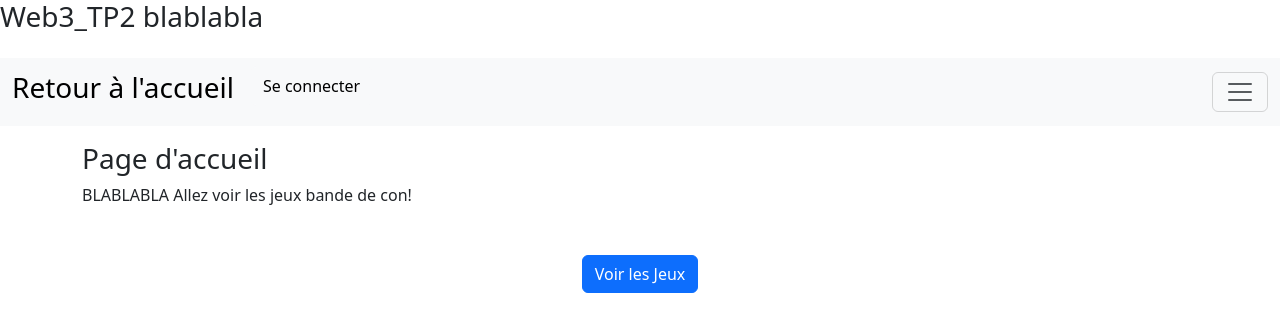
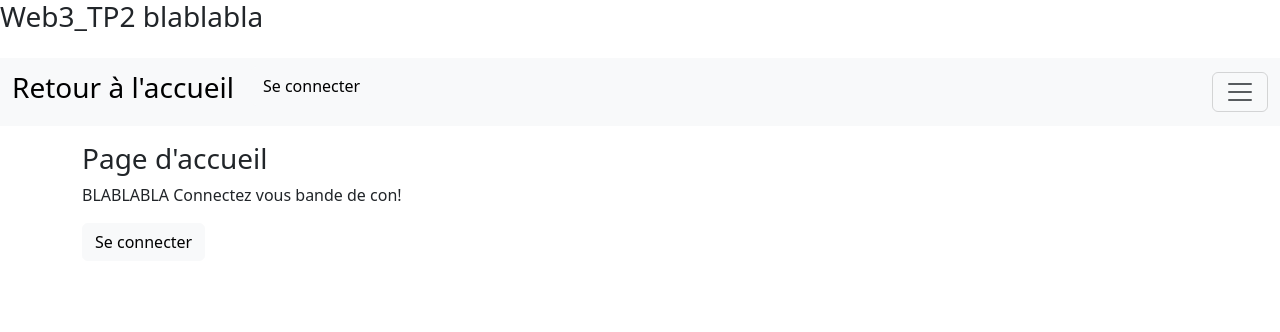
Before and after one commit to 5gtP3pp3r/WEB3_TP2, a React (Vite) app: page / in a window 1280 px wide. Shown: the top 332 px of the page. Built offline with nearby package versions, Linux system fonts and the light colour scheme.

Commit message:
mods page accueil ajout bouton connect temp

```diff
--- a/src/PageAccueil.tsx
+++ b/src/PageAccueil.tsx
@@ -1,10 +1,29 @@
+import { Button } from 'react-bootstrap';
+import { useAuth0 } from '@auth0/auth0-react';
+import { useNavigate } from 'react-router';
+
 export function PageAccueil() {
+    const navigate = useNavigate();
+    const { isAuthenticated, loginWithRedirect} = useAuth0();
+
     return (
         <div>
             <h3>Page d'accueil</h3>
-            <p>BLABLABLA  Allez voir les jeux bande de con!</p>
+
+            <div>
+            {isAuthenticated ? (
+                <>
+                    <p>BLABLABLA  Allez voir les jeux bande de con!</p>
+                    <Button variant='light'  onClick={() => navigate("/projets/demineur")} className="btn btn-primary">Voir les Jeux</Button>
+                </>
+            ) : (
+                <>
+                    <p>BLABLABLA  Connectez vous bande de con!</p>
+                    <Button variant='light'  onClick={() => loginWithRedirect()}>Se connecter</Button>
+                </>
+            )}
             <div className="d-flex justify-content-center m-5">
-                <a href="/projets/demineur" className="btn btn-primary">Voir les Jeux</a>
+            </div>
             </div>
         </div>
 
```
